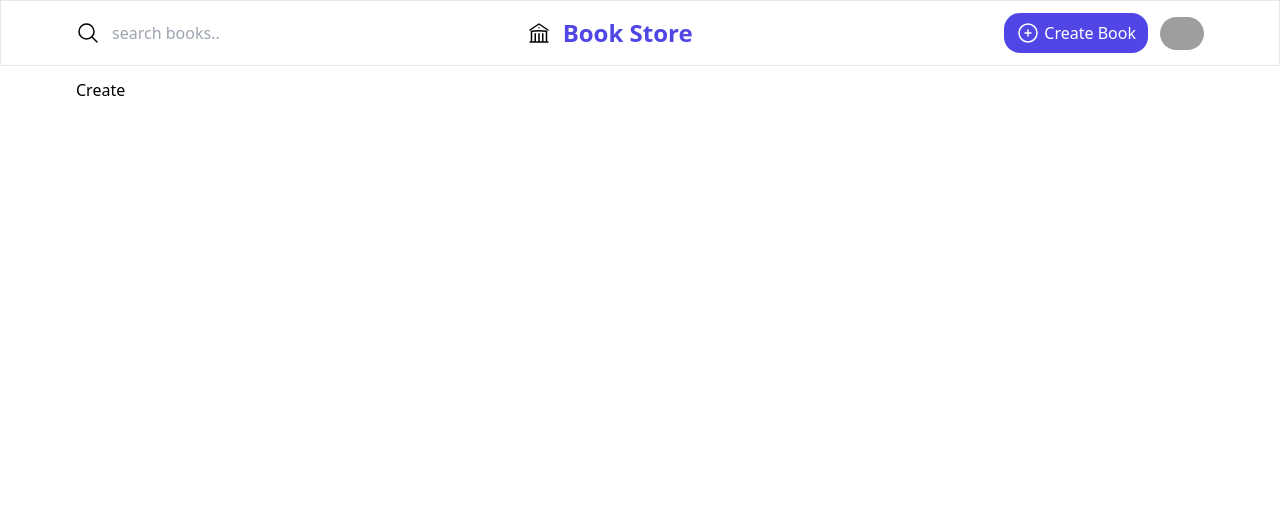
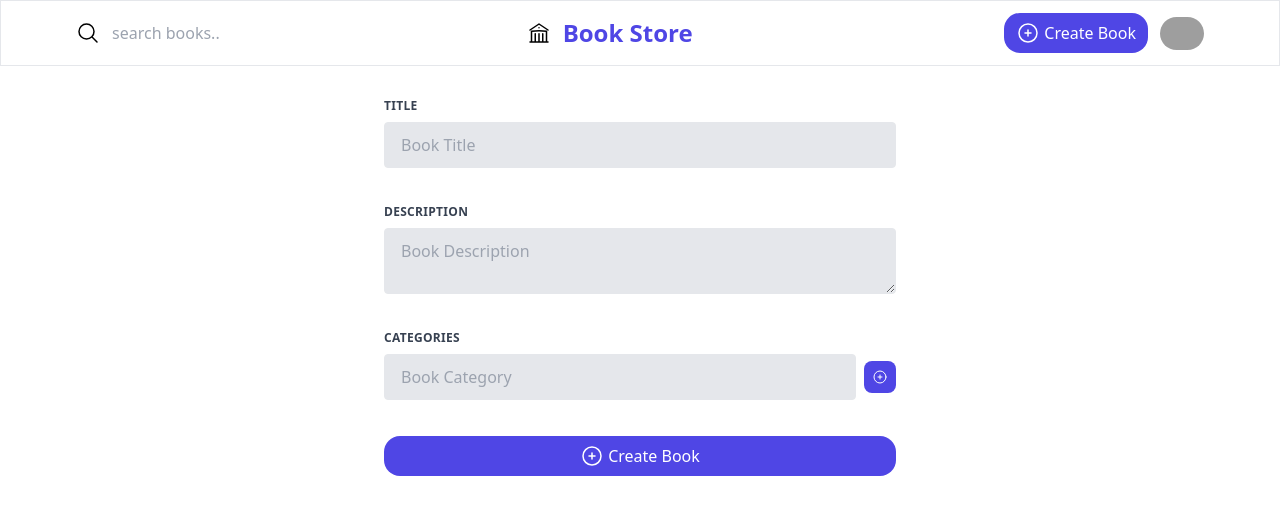
Before and after one commit to Justnoones/react-library, a React (Vite) app: page /create in a window 1280 px wide. Shown: the top 514 px of the page. Built offline with nearby package versions, Linux system fonts and the light colour scheme; grey boxes are pictures that could not be loaded.

Commit message:
create-new-book ui

```diff
--- a/src/pages/Create.jsx
+++ b/src/pages/Create.jsx
@@ -1,7 +1,66 @@
-import React from 'react'
+import React, { useCallback, useEffect, useState } from 'react'
 
 export default function Create () {
+  let [title, setTitle] = useState("");
+  let [description, setDescription] = useState("");
+  let [category, setCategory] = useState("");
+  let [categories, setCategories] = useState([]);
+
+  let addNewCategory = e => {
+    e.preventDefault();
+    setCategories(ps => [category, ...ps]);
+    setCategory('');
+    console.log(categories);
+  }
+
   return (
-    <div>Create</div>
+    <form className="w-full max-w-lg mx-auto mt-5">
+      <div className="flex flex-wrap -mx-3 mb-6">
+        <div className="w-full px-3">
+          <label className="block uppercase tracking-wide text-gray-700 text-xs font-bold mb-2" htmlFor="book-title">
+            Title
+          </label>
+          <input className="appearance-none block w-full bg-gray-200 text-gray-700 border border-gray-200 rounded py-3 px-4 mb-3 leading-tight focus:outline-none focus:bg-white focus:border-gray-500" id="book-title" type="text" placeholder="Book Title" onChange={e => setTitle(e.target.value)} value={title} />
+        </div>
+      </div>
+      <div className="flex flex-wrap -mx-3 mb-6">
+        <div className="w-full px-3">
+          <label className="block uppercase tracking-wide text-gray-700 text-xs font-bold mb-2" htmlFor="book-description">
+            Description
+          </label>
+          <textarea value={description} onChange={e => setDescription(e.target.value)} className="appearance-none block w-full bg-gray-200 text-gray-700 border border-gray-200 rounded py-3 px-4 mb-3 leading-tight focus:outline-none focus:bg-white focus:border-gray-500" id="book-description" placeholder="Book Description"></textarea>
+        </div>
+      </div>
+      <div className="flex flex-wrap -mx-3 mb-6">
+        <div className="w-full px-3">
+          <label className="block uppercase tracking-wide text-gray-700 text-xs font-bold mb-2" htmlFor="category">
+            Categories
+          </label>
+        <div className="flex items-center space-x-2">
+          <input value={category} onChange={e => setCategory(e.target.value)} className="appearance-none block w-full bg-gray-200 text-gray-700 border border-gray-200 rounded py-3 px-4 mb-3 leading-tight focus:outline-none focus:bg-white focus:border-gray-500" id="category" type="text" placeholder="Book Category" />
+            <button className="bg-primary p-1 rounded-lg mb-3" onClick={addNewCategory}>
+              <svg xmlns="http://www.w3.org/2000/svg" fill="none" viewBox="0 0 24 24" strokeWidth={1.5} stroke="currentColor" className="w-6 h-6 text-white p-1">
+                  <path strokeLinecap="round" strokeLinejoin="round" d="M12 9v6m3-3H9m12 0a9 9 0 11-18 0 9 9 0 0118 0z" />
+              </svg>
+            </button>
+          </div>
+          <div className='flex flex-wrap'>
+            {categories.map(category => (
+              <span
+                key={category}
+                className="mx-1 my-1 text-white rounded-lg px-2 py-1 text-sm bg-blue-600">
+                {category}
+              </span>
+              ))}
+            </div>
+        </div>
+      </div>
+      <button className='text-white bg-primary px-3 py-2 rounded-2xl flex items-start gap-1 w-full justify-center'>
+          <svg xmlns="http://www.w3.org/2000/svg" fill="none" viewBox="0 0 24 24" strokeWidth={1.5} stroke="currentColor" className="w-6 h-6">
+              <path strokeLinecap="round" strokeLinejoin="round" d="M12 9v6m3-3H9m12 0a9 9 0 11-18 0 9 9 0 0118 0z" />
+          </svg>
+          <span>Create Book</span>
+      </button>
+    </form>
   )
 }
```
